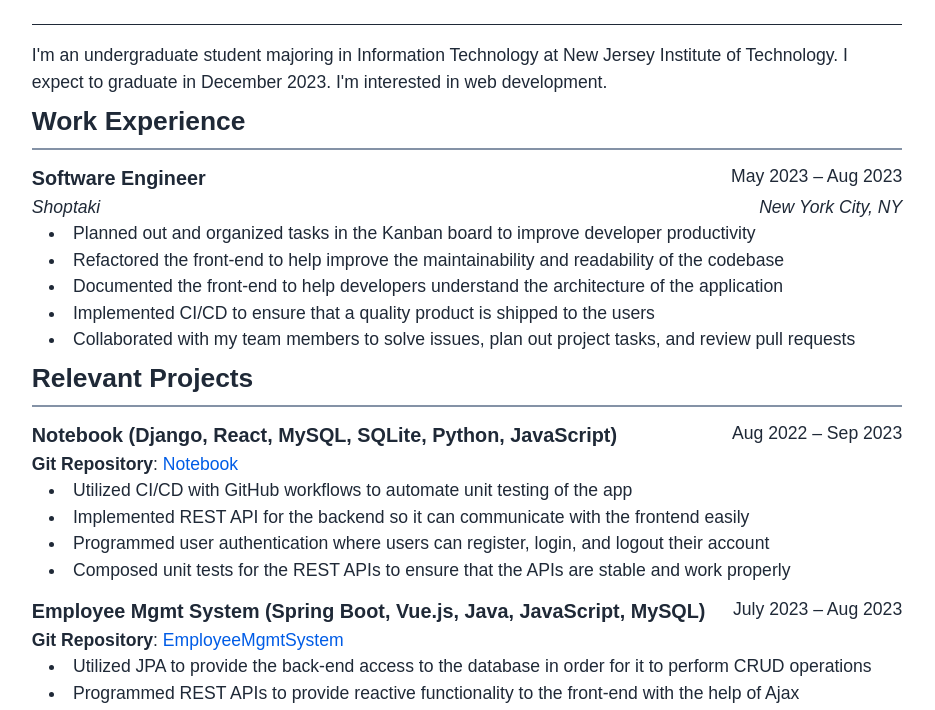
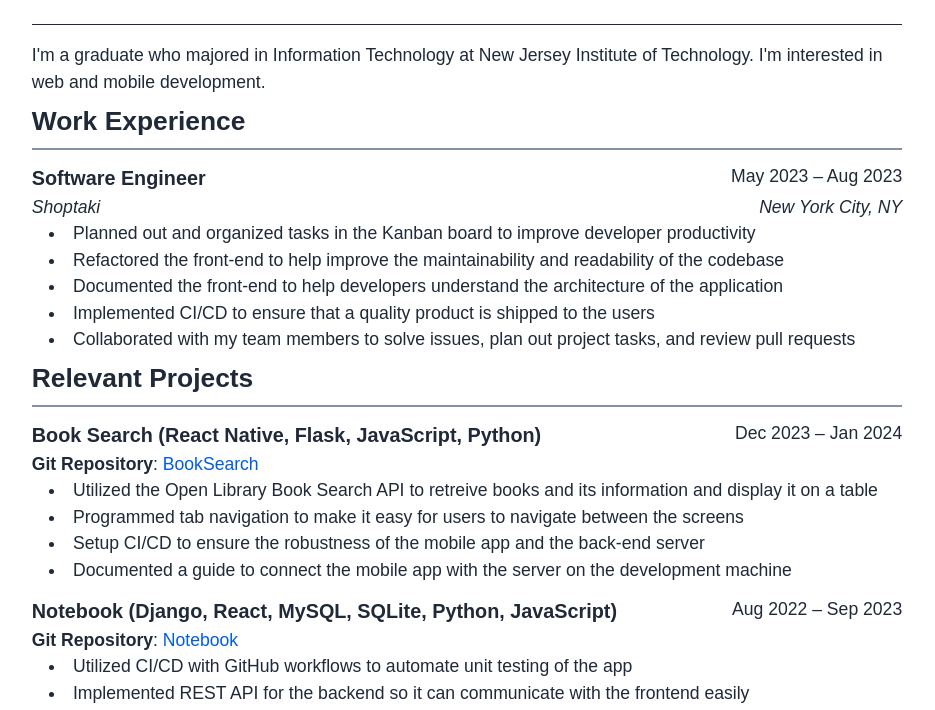
Before and after one commit to sagedemage/PersonalWebsite, an Astro site: page / in a window 1280 px wide. Shown: the part 328-1038 px from the top of the page, without its empty margins (173-1108 px from the left). Built offline with nearby package versions, Linux system fonts and the light colour scheme; Astro itself is replaced by a stand-in of ours.

Commit message:
updated the home page

```diff
--- a/src/pages/index.astro
+++ b/src/pages/index.astro
@@ -72,9 +72,8 @@ import email from "assets/icons/email.webp";
   </div>
   <div class="mb-4"><hr /></div>
   <p id="about-me">
-    I'm an undergraduate student majoring in Information Technology at New
-    Jersey Institute of Technology. I expect to graduate in December 2023. I'm
-    interested in web development.
+    I'm a graduate who majored in Information Technology at New
+    Jersey Institute of Technology. I'm interested in web and mobile development.
   </p>
 
   <!-- Work Experience -->
@@ -117,6 +116,38 @@ import email from "assets/icons/email.webp";
     Relevant Projects
   </p>
 
+  <!-- Book Search -->
+  <p class="mt-3">
+    <b class="text-lg"
+      >Book Search (React Native, Flask, JavaScript, Python)</b
+    >
+    <span class="right_info float-right">Dec 2023 &#8211 Jan 2024</span>
+    <br />
+    <b>Git Repository</b>: <a
+      class="text-blue hover:text-blue-dark"
+      href="https://github.com/sagedemage/BookSearch"
+      >BookSearch</a
+    >
+    <ul class="list-disc list-inside ml-4">
+      <li>
+        Utilized the Open Library Book Search API to retreive books and its
+        information and display it on a table
+      </li>
+      <li>
+        Programmed tab navigation to make it easy for users to navigate
+        between the screens
+      </li>
+      <li>
+        Setup CI/CD to ensure the robustness of the mobile app and the
+        back-end server
+      </li>
+      <li>
+        Documented a guide to connect the mobile app with the server on
+        the development machine
+      </li>
+    </ul>
+  </p>
+
   <!-- Notebook -->
   <p class="mt-3">
     <b class="text-lg"
@@ -147,38 +178,6 @@ import email from "assets/icons/email.webp";
     </ul>
   </p>
 
-  <!-- Employee Mgmt System -->
-  <p class="mt-3">
-    <b class="text-lg"
-      >Employee Mgmt System (Spring Boot, Vue.js, Java, JavaScript, MySQL)</b
-    >
-    <span class="right_info float-right">July 2023 &#8211 Aug 2023</span>
-    <br />
-    <b>Git Repository</b>: <a
-      class="text-blue hover:text-blue-dark"
-      href="https://github.com/sagedemage/EmployeeMgmtSystem"
-      >EmployeeMgmtSystem</a
-    >
-    <ul class="list-disc list-inside ml-4">
-      <li>
-        Utilized JPA to provide the back-end access to the database in order for
-        it to perform CRUD operations
-      </li>
-      <li>
-        Programmed REST APIs to provide reactive functionality to the front-end
-        with the help of Ajax
-      </li>
-      <li>
-        Developed unit tests with JUnit to ensure my program is robust in the
-        future
-      </li>
-      <li>
-        Documented the usage of the REST APIs so it is straightforward to create
-        UI utilizing the APIs
-      </li>
-    </ul>
-  </p>
-
   <!-- Capstone Project (Jabil) -->
   <p class="mt-3">
     <b class="text-lg"> Senior Frontend Engineer at Jabil (Capstone Project)</b>
```
